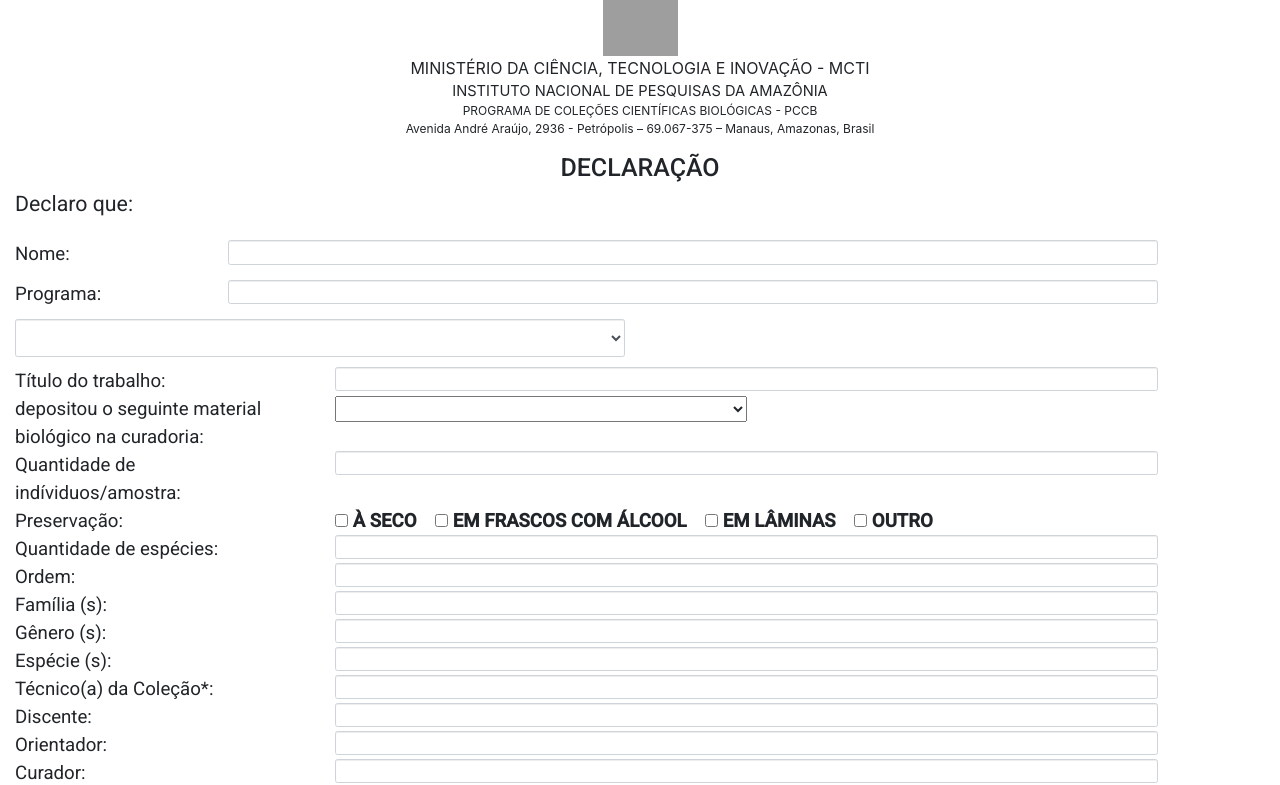
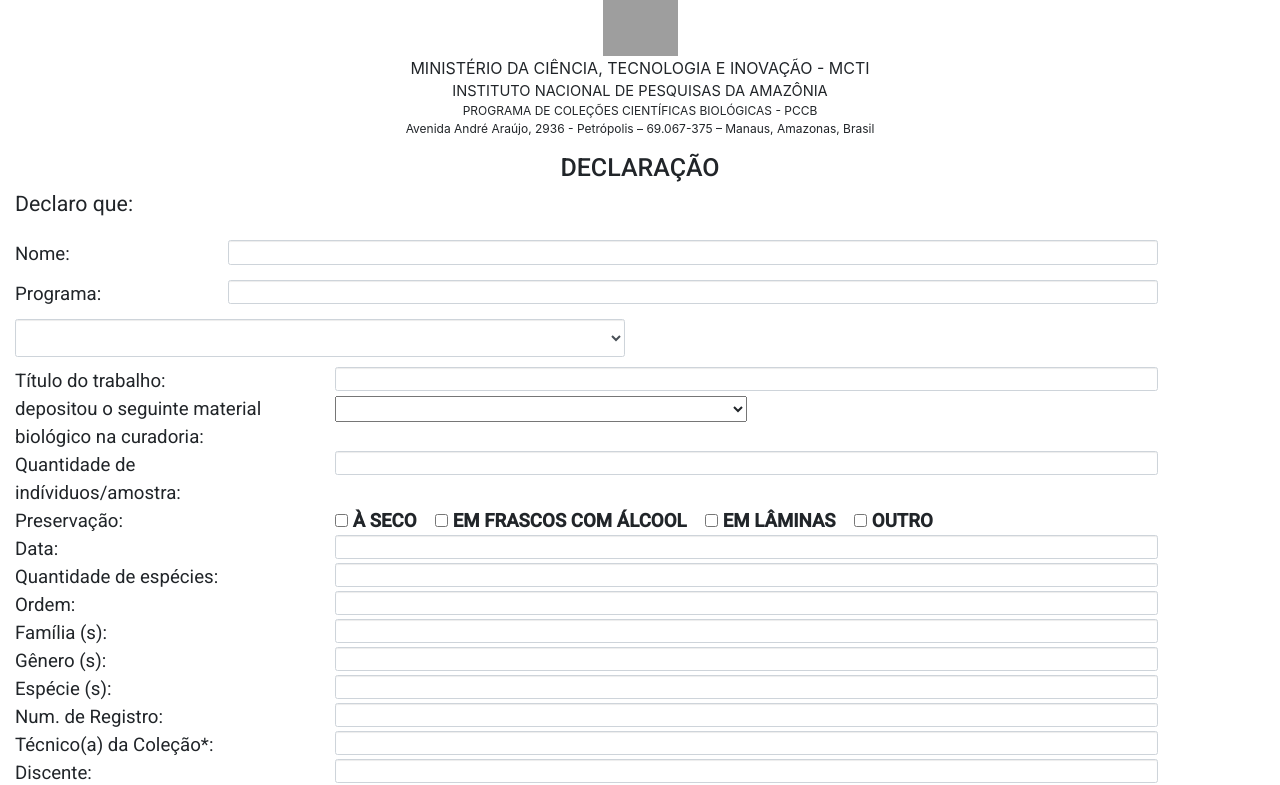
Before and after one commit to betito/formdepositomaterial, an Angular app in the folder simpleform/: page / in a window 1280 px wide. Shown: the top 785 px of the page. Built offline with nearby package versions, Linux system fonts and the light colour scheme; grey boxes are pictures that could not be loaded.

Commit message:
Additional fields: date and num. of records.

```diff
--- a/simpleform/src/app/app.component.html
+++ b/simpleform/src/app/app.component.html
@@ -113,11 +113,13 @@
           </div>
         </div>
         <div>
+          <div class="row"><div class="fontsize14 col-md-3 col-sd-3">Data: </div><div class="col-md-8 col-sd-8"> <input class="form-control"  [(ngModel)]="decFormModel.fieldhowmanyspecie" type="text" name="fielddate"></div></div>
           <div class="row"><div class="fontsize14 col-md-3 col-sd-3">Quantidade de espécies: </div><div class="col-md-8 col-sd-8"> <input class="form-control"  [(ngModel)]="decFormModel.fieldhowmanyspecie" type="text" name="fieldhowmanyspecie"></div></div>
           <div class="row"><div class="fontsize14 col-md-3 col-sd-3">Ordem: </div><div class="col-md-8 col-sd-8"> <input class="form-control"  [(ngModel)]="decFormModel.fieldorder" type="text" name="fieldorder"></div></div>
           <div class="row"><div class="fontsize14 col-md-3 col-sd-3">Família (s): </div><div class="col-md-8 col-sd-8"> <input class="form-control"  [(ngModel)]="decFormModel.fieldfamily" type="text" name="fieldfamily"></div></div>
           <div class="row"><div class="fontsize14 col-md-3 col-sd-3">Gênero (s): </div><div class="col-md-8 col-sd-8"> <input class="form-control"  [(ngModel)]="decFormModel.fieldgenre" type="text" name="fieldgenre"></div></div>
           <div class="row"><div class="fontsize14 col-md-3 col-sd-3">Espécie (s): </div><div class="col-md-8 col-sd-8"> <input class="form-control"  [(ngModel)]="decFormModel.fieldspecie" type="text" name="fieldspecie"></div></div>
+          <div class="row"><div class="fontsize14 col-md-3 col-sd-3">Num. de Registro: </div><div class="col-md-8 col-sd-8"> <input class="form-control"  [(ngModel)]="decFormModel.fieldspecie" type="text" name="fieldnumreg"></div></div>
           <div class="row"><div class="fontsize14 col-md-3 col-sd-3">Técnico(a) da Coleção*: </div><div class="col-md-8 col-sd-8"> <input class="form-control"  [(ngModel)]="decFormModel.fieldtech" type="text" name="fieldtech"></div></div>
           <div class="row"><div class="fontsize14 col-md-3 col-sd-3">Discente: </div><div class="col-md-8 col-sd-8"> <input class="form-control"  [(ngModel)]="decFormModel.fieldstudent" type="text" name="fieldstudent"></div></div>
           <div class="row"><div class="fontsize14 col-md-3 col-sd-3">Orientador: </div><div class="col-md-8 col-sd-8"> <input class="form-control"  [(ngModel)]="decFormModel.fieldsupervisor" type="text" name="fieldsupervisor"></div></div>
--- a/simpleform/src/app/app.component.ts
+++ b/simpleform/src/app/app.component.ts
@@ -210,6 +210,7 @@
 
       this.buildDoc (doc, 'Preservação:\t\t\t\t', preserv, x, y += 7);
       y += 30;
+      this.buildDoc (doc, 'Data::\t\t\t\t', this.decFormModel.fielddate, x, y += 7);
       this.buildDoc (doc, 'Título do trabalho::\t\t\t\t', this.decFormModel.fieldtitle, x, y += 7);
       this.buildDoc (doc, 'depositou na coleção de Invertebrados do INPA o seguinte material biológico:', '', x, y += 7);
       this.buildDoc (doc, 'Quantidade:', this.decFormModel.fieldhowmany, x, y += 7);
@@ -218,6 +219,7 @@
       this.buildDoc (doc, 'Família (s):\t\t\t\t', this.decFormModel.fieldfamily, x, y += 7);
       this.buildDoc (doc, 'Gênero:\t\t\t\t', this.decFormModel.fieldgenre, x, y += 7);
       this.buildDoc (doc, 'Espécie: \t\t\t\t', this.decFormModel.fieldspecie, x, y += 7);
+      this.buildDoc (doc, 'Núm. de registro: \t\t\t\t', this.decFormModel.fieldnumreg, x, y += 7);
 
       const signature =  '\n(ASSINATURA) ____________________________ ';
       this.buildDoc (doc, 'TÉCNICO DA COLEÇÃO*:\n*conferente\t\t\t\t', this.decFormModel.fieldtech + signature, x, y += 15);
--- a/simpleform/src/app/dec-form.ts
+++ b/simpleform/src/app/dec-form.ts
@@ -39,6 +39,7 @@
     msgerrorfieldcurator = '';
     msgerrorfieldcuradoria = '';
 
+
     constructor(
         public fieldname: string,
         public fieldprogramtext: string,
@@ -58,6 +59,8 @@
         public fieldstudent: string,
         public fieldsupervisor: string,
         public fieldcurator: string,
-        public fieldcuradoria: string
+        public fieldcuradoria: string,
+        public fieldnumreg: string,
+        public fielddate: string
     ) {}
 }
```
Lines whose indentation alone changed are shown as unchanged.
